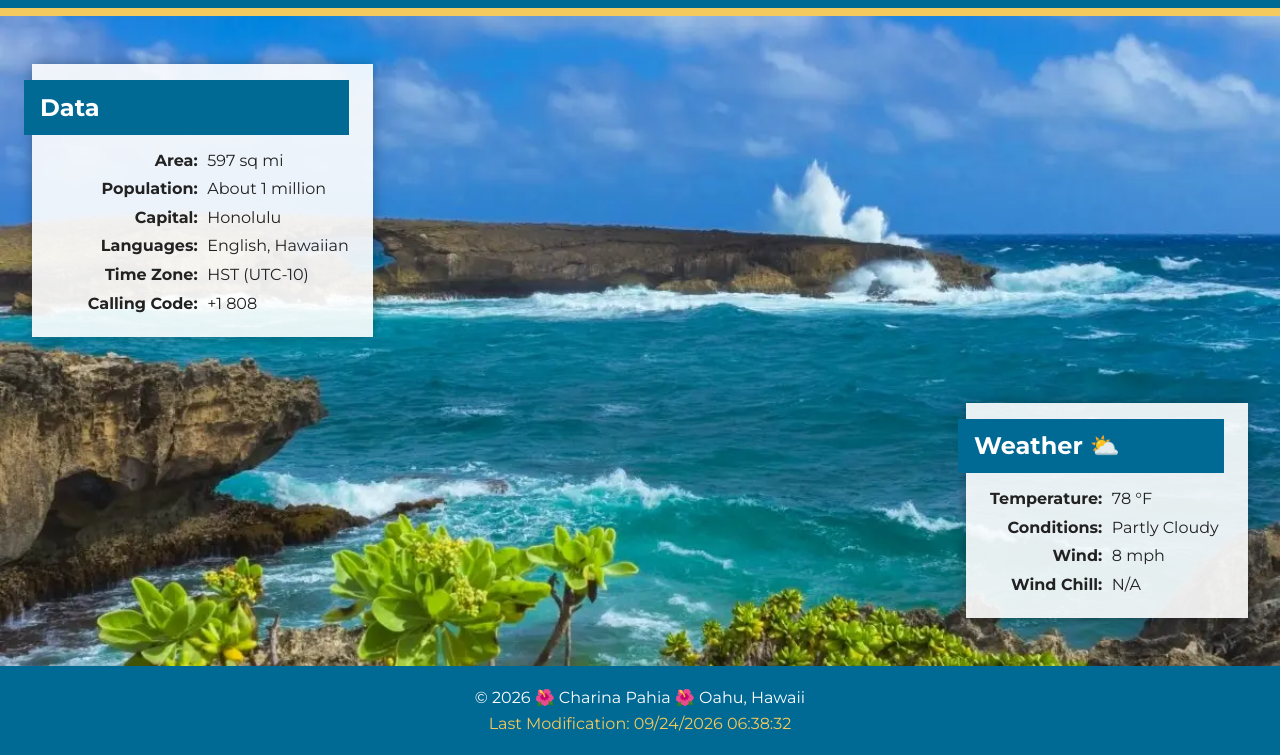
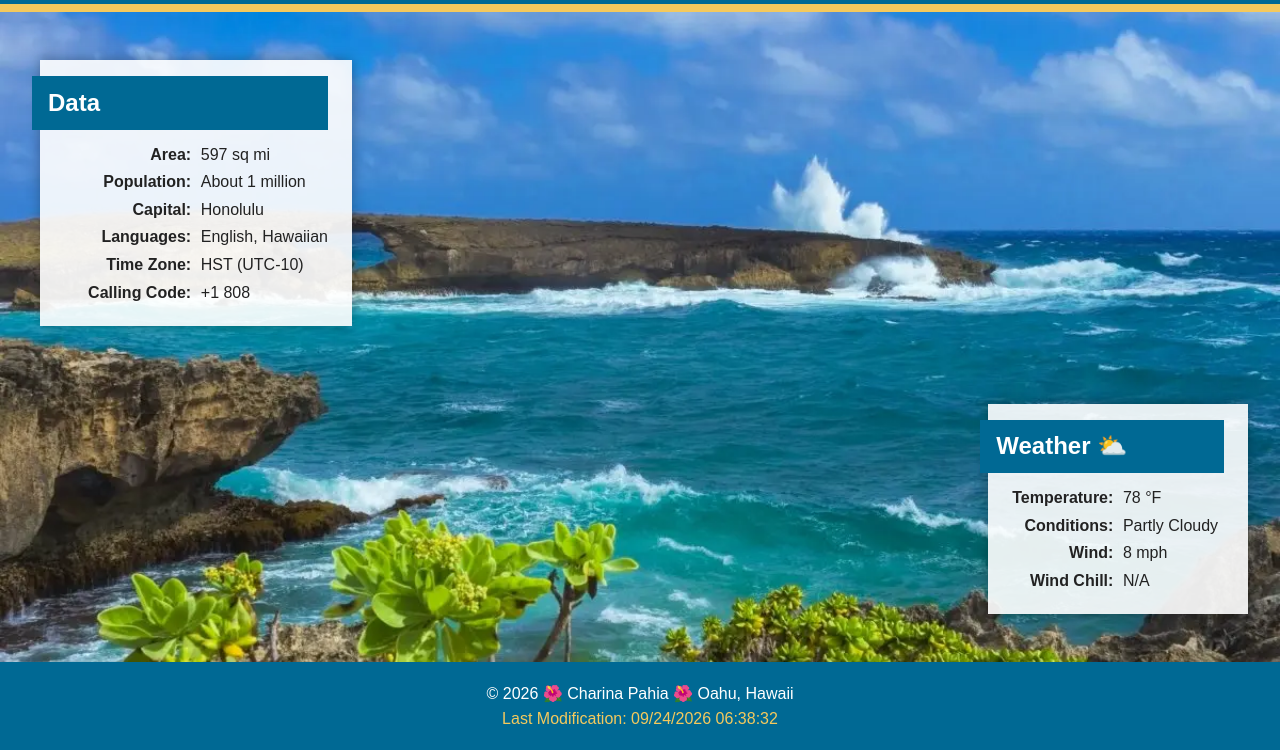
Before and after one commit to rina132702/wdd131, a plain HTML site: page place.html in a window 1280 px wide. Shown: the part 89-844 px from the top of the page. Drawn offline with Linux system fonts and the light colour scheme.

Commit message:
Refactor CSS for improved layout and responsiveness
Updated styles for header, hero section, and cards. Adjusted media queries for better responsiveness.

```diff
--- a/styles/place.css
+++ b/styles/place.css
@@ -1,5 +1,3 @@
-@import url('https://fonts.googleapis.com/css2?family=Montserrat:wght@400;600;700&display=swap');
-
 :root {
     --primary-color: #006994;
     --secondary-color: #f4c95d;
@@ -19,6 +17,8 @@
     color: var(--text-color);
 }
 
+/* Header */
+
 header {
     background-color: var(--primary-color);
     color: var(--accent-color);
@@ -31,6 +31,8 @@
     margin: 0;
     font-size: 2rem;
 }
+
+/* Hero */
 
 .hero {
     position: relative;
@@ -47,10 +49,13 @@
     object-fit: cover;
 }
 
+/* Information Cards */
+
 .card {
     background-color: var(--accent-color);
-    padding: 1.5rem 1rem;
+    padding: 1rem;
     text-align: center;
+    border-bottom: 1px solid #cccccc;
 }
 
 .card h2 {
@@ -77,12 +82,16 @@
     text-align: left;
 }
 
+/* Weather */
+
 .weather-icon {
     display: block;
     width: 70px;
     height: 70px;
     margin: 0 auto 1rem;
 }
+
+/* Footer */
 
 footer {
     background-color: var(--primary-color);
@@ -100,6 +109,7 @@
 }
 
 /* Wider View */
+
 @media screen and (min-width: 700px) {
 
     h1 {
@@ -116,6 +126,7 @@
         position: absolute;
         background-color: var(--card-background);
         padding: 1rem 1.5rem 1.5rem;
+        border-bottom: none;
         box-shadow: 0 0 12px rgba(0, 0, 0, 0.3);
     }
 
@@ -129,7 +140,7 @@
 
     .data {
         top: 3rem;
-        left: 2rem;
+        left: 2.5rem;
     }
 
     .weather {
@@ -137,9 +148,13 @@
         bottom: 3rem;
     }
 
+    /* Required weather pseudo-element for wider view */
+
     .weather h2::after {
         content: " ⛅";
     }
+
+    /* SVG weather icon is only displayed in mobile view */
 
     .weather-icon {
         display: none;
```
